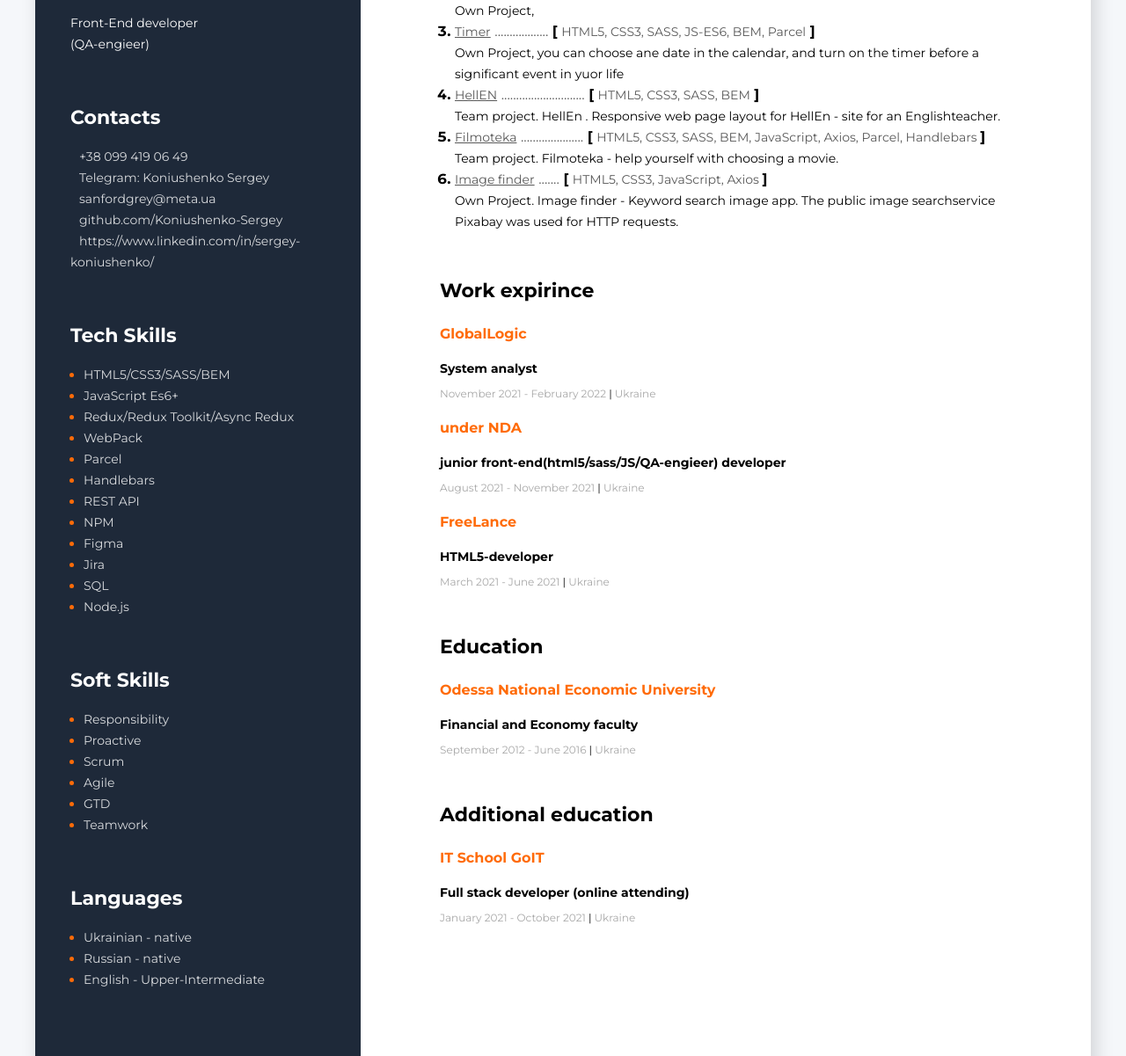
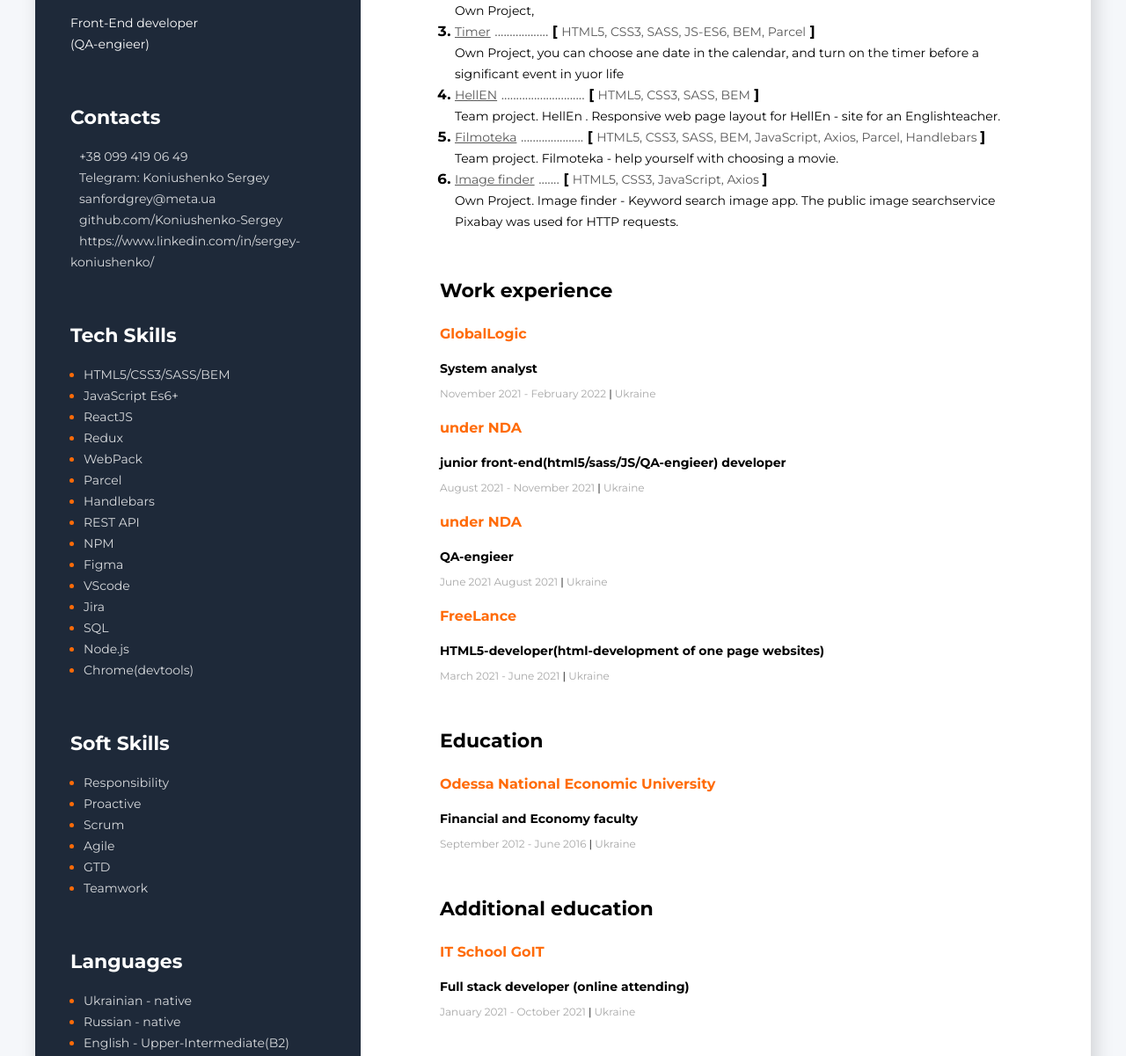
Before and after one commit to Koniushenko-Sergey/my_resume, a plain HTML site: page index.html in a window 1280 px wide. Shown: the part 544-1745 px from the top of the page at 88% size. Drawn offline with Linux system fonts and the light colour scheme.

Commit message:
fix
commit

```diff
--- a/index.html
+++ b/index.html
@@ -65,10 +65,12 @@
                     <li class="sidebar-item">
                         <span class="sidebar-text">JavaScript Es6+</span>
                     </li>
-
+                       <li class="sidebar-item">
+                          <span class="sidebar-text">ReactJS</span>
+                       </li>
 
                     <li class="sidebar-item">
-                        <span class="sidebar-text">Redux/Redux Toolkit/Async Redux</span>
+                        <span class="sidebar-text">Redux</span>
                     </li>
                     <li class="sidebar-item">
                         <span class="sidebar-text">WebPack</span>
@@ -91,7 +93,9 @@
                     <li class="sidebar-item">
                         <span class="sidebar-text">Figma </span>
                     </li>
-
+                        <li class="sidebar-item">
+                            <span class="sidebar-text">VScode</span>
+                        </li>
                     <li class="sidebar-item">
                         <span class="sidebar-text">Jira </span>
                     </li>
@@ -101,6 +105,10 @@
                     </li>
                      <li class="sidebar-item">
               <span class="sidebar-text">Node.js</span>
+            </li>
+
+            <li class="sidebar-item">
+                <span class="sidebar-text">Chrome(devtools)</span>
             </li>
             <!-- <li class="sidebar-item">
               <span class="sidebar-text">React Native</span>
@@ -141,7 +149,7 @@
                     </li>
 
                     <li class="sidebar-item">
-                        <span class="sidebar-text">English - Upper-Intermediate</span>
+                        <span class="sidebar-text">English - Upper-Intermediate(B2)</span>
                     </li>
                 </ul>
             </div>
@@ -225,7 +233,7 @@
             <div>
 
 <div class="container">
-    <h3 class="education-title">Work expirince</h3>
+    <h3 class="education-title">Work experience</h3>
     <p class="education-institute">
         GlobalLogic
     </p>
@@ -241,9 +249,16 @@
             Ukraine</span>
 
             <p class="education-institute">
+                under NDA
+            </p>
+            <p class="education-management"> QA-engieer</p>
+            <span class="tine"> June 2021 August 2021<span class="divider"> | </span>
+                Ukraine</span>
+
+            <p class="education-institute">
                 FreeLance
             </p>
-            <p class="education-management"> HTML5-developer</p>
+            <p class="education-management"> HTML5-developer(html-development of one page websites)</p>
             <span class="tine">March 2021 - June 2021<span class="divider"> | </span>
                 Ukraine</span>
 
```
